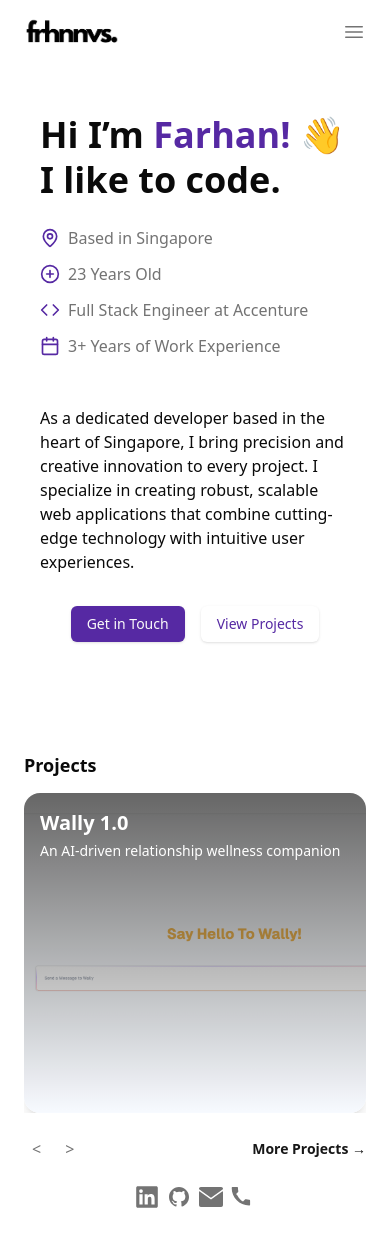
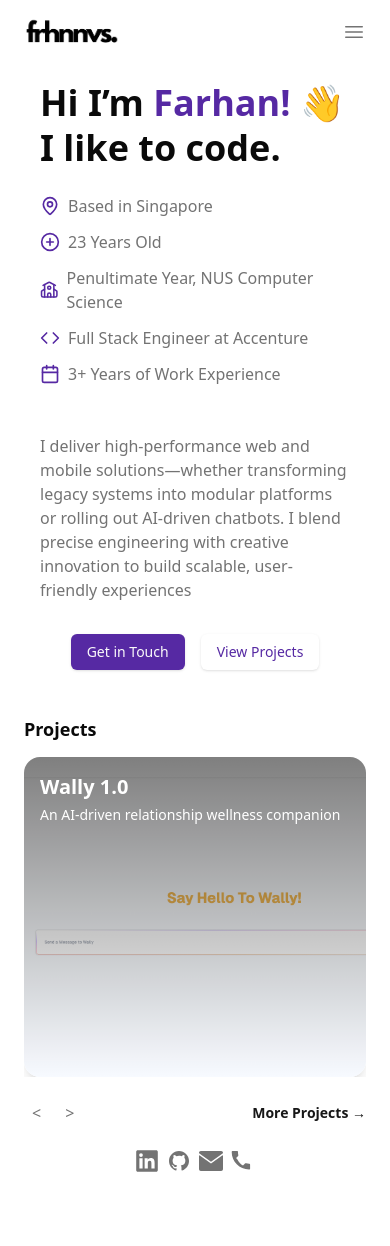
Before and after one commit to farhan-navas/portfolio, a Next.js app: page / in a window 390 px wide. Shown: the top 1246 px of the page. After the commit the page ends 1205 px from the top, so only its background shows below. Built offline with nearby package versions, Linux system fonts and the light colour scheme.

Commit message:
update homepage

```diff
--- a/src/app/page.tsx
+++ b/src/app/page.tsx
@@ -9,18 +9,20 @@ import {
   CarouselItem,
   type CarouselApi,
 } from "@/components/ui/carousel";
-import { MapPin, PlusCircle, Code, Calendar } from "lucide-react";
+import { MapPin, PlusCircle, Code, Calendar, School } from "lucide-react";
 
 import { useState } from "react";
 import { projects } from "./projects/projects";
 import { Button } from "@/components/ui/button";
+import { useRouter } from "next/navigation";
 
 export default function HomePage() {
   const [api, setApi] = useState<CarouselApi>();
+  const router = useRouter();
 
   return (
     <div className="min-h-screen bg-background text-foreground">
-      <main className="container mx-auto px-6 py-16 lg:py-32">
+      <main className="container mx-auto px-6 py-8 lg:py-16">
         {/* hero */}
         <section className="flex flex-col md:flex-row justify-between items-stretch w-full max-w-5xl mx-auto px-4 py-12">
           {/* left column */}
@@ -43,6 +45,10 @@ export default function HomePage() {
                 <span>23 Years Old</span>
               </li>
               <li className="flex items-center space-x-2">
+                <School className="w-5 h-5 text-maintext" />
+                <span>Penultimate Year, NUS Computer Science</span>
+              </li>
+              <li className="flex items-center space-x-2">
                 <Code className="w-5 h-5 text-maintext" />
                 <span>Full Stack Engineer at Accenture</span>
               </li>
@@ -55,25 +61,31 @@ export default function HomePage() {
 
           {/* right column */}
           <div className="flex flex-col items-center justify-center md:w-1/2 mt-12 md:mt-0 space-y-8">
-            <p className="text-base">
-              As a dedicated developer based in the heart of Singapore, I bring
-              precision and creative innovation to every project. I specialize
-              in creating robust, scalable web applications that combine
-              cutting-edge technology with intuitive user experiences.
+            <p className="text-muted-foreground">
+              I deliver high-performance web and mobile solutions—whether
+              transforming legacy systems into modular platforms or rolling out
+              AI-driven chatbots. I blend precise engineering with creative
+              innovation to build scalable, user-friendly experiences
             </p>
 
             <div className="flex space-x-4">
-              <Button className="bg-maintext hover:bg-white hover:text-maintext">
+              <Button
+                onClick={() => router.push("/contact")}
+                className="bg-maintext hover:bg-white hover:text-maintext"
+              >
                 Get in Touch
               </Button>
-              <Button className="bg-white text-maintext hover:bg-maintext hover:text-white">
+              <Button
+                onClick={() => router.push("/projects")}
+                className="bg-white text-maintext hover:bg-maintext hover:text-white"
+              >
                 View Projects
               </Button>
             </div>
           </div>
         </section>
 
-        <div className="mt-16">
+        <div>
           <h2 className="text-lg font-semibold leading-tight">Projects</h2>
           <Carousel
             opts={{ align: "start" }}
@@ -95,7 +107,7 @@ export default function HomePage() {
                           fill
                           className="object-cover"
                         />
-                        <div className="absolute inset-0 bg-gradient-to-b from-black/60 to-transparent" />
+                        <div className="absolute inset-0 bg-gradient-to-b from-black/50 to-transparent" />
                       </div>
                       <div className="absolute inset-0 bg-black/30 opacity-0 transition-opacity group-hover:opacity-50" />
                       <div className="absolute top-4 left-4">
```
